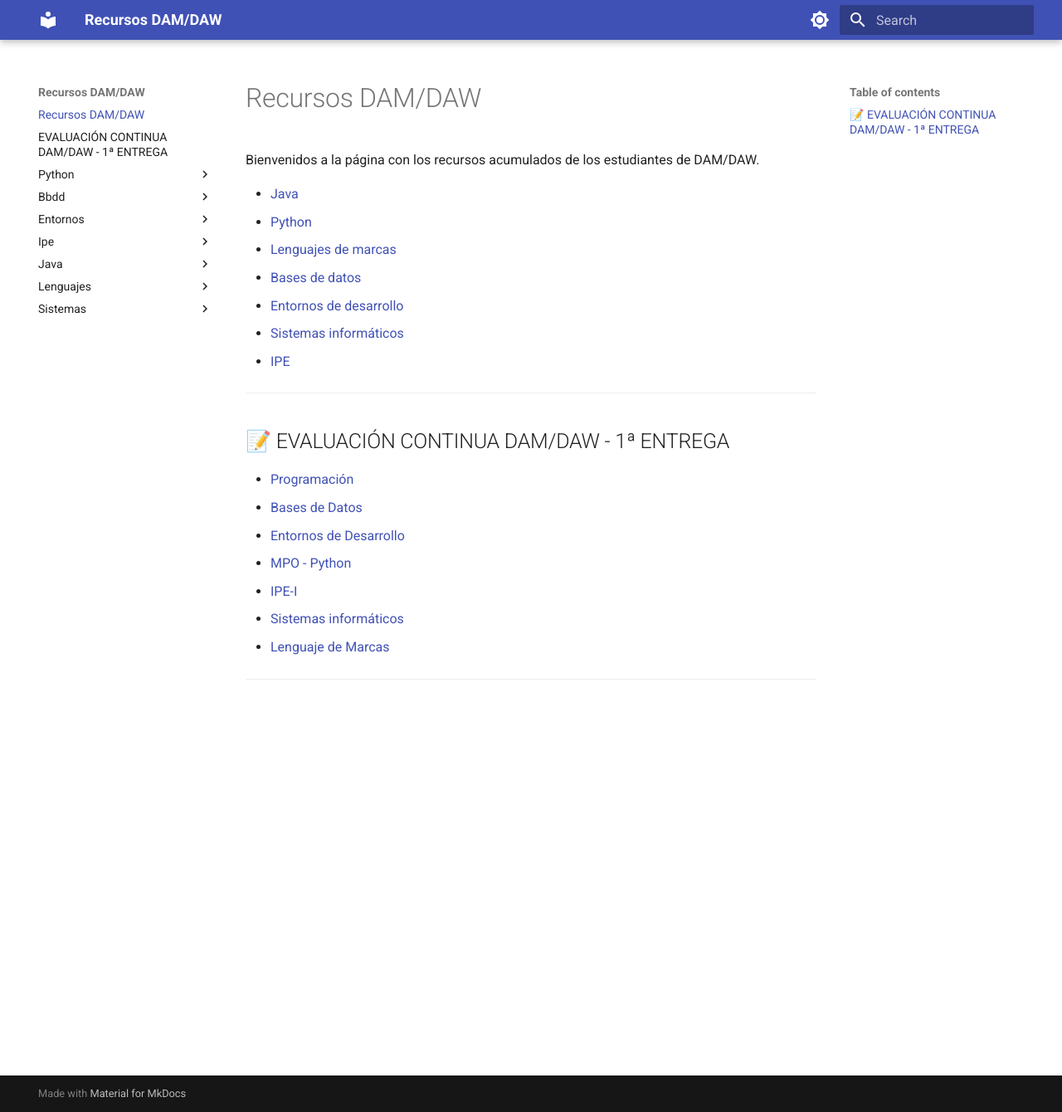
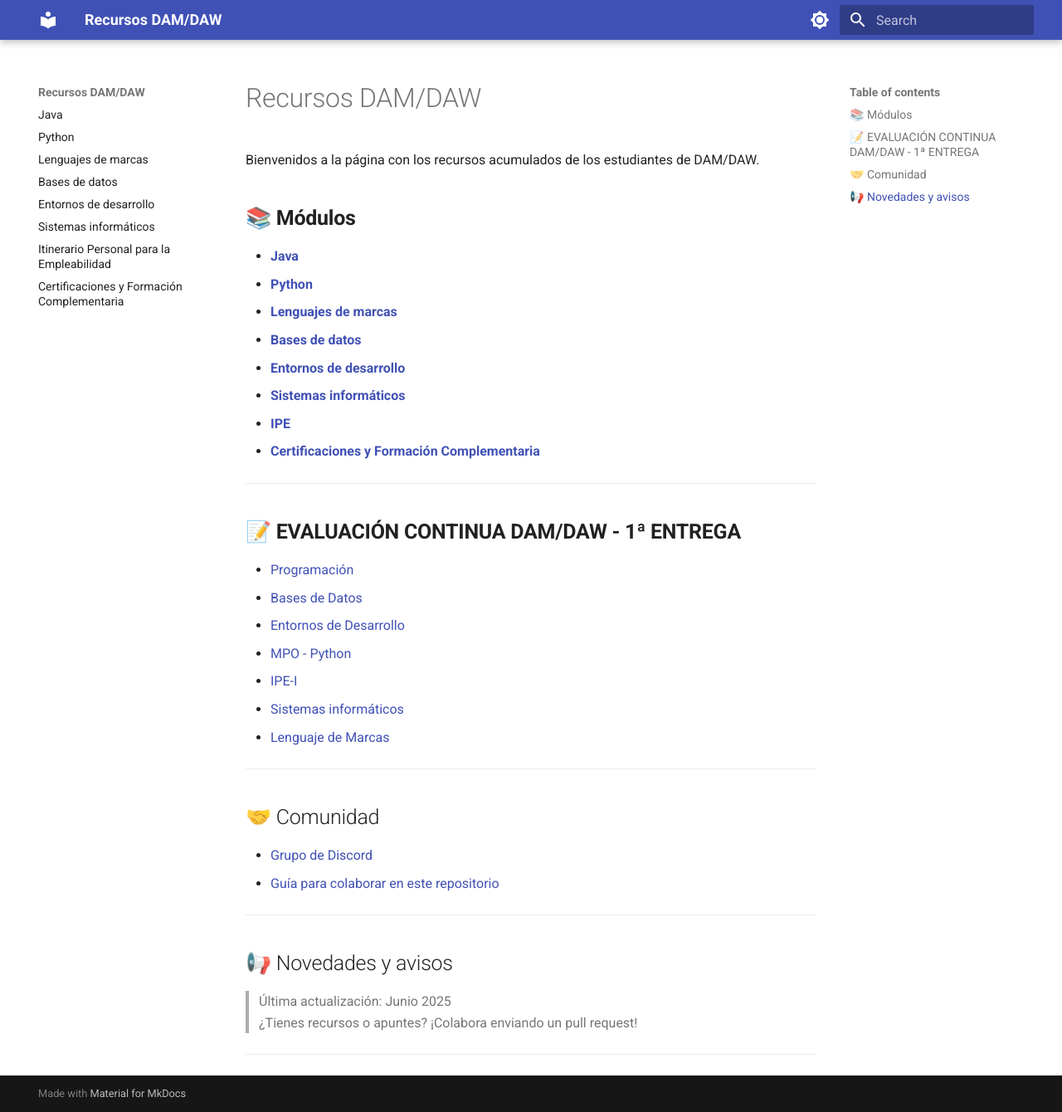
Before and after one commit to jordicido/recursosDAMDAW, an MkDocs documentation site: the page built from docs/index.md, in a window 1280 px wide and 1340 px high. Shown: the whole window at 83% size. Built offline with MkDocs 1.6.1 and Material for MkDocs 9.7.7, drawn with Linux system fonts in a browser that asks for light colours.

Commit message:
Modificaciones layout e index

```diff
--- a/docs/index.md
+++ b/docs/index.md
@@ -2,17 +2,21 @@
 
 Bienvenidos a la página con los recursos acumulados de los estudiantes de DAM/DAW.
 
-- [Java](java/index.md)
-- [Python](python/index.md)
-- [Lenguajes de marcas](lenguajes/index.md)
-- [Bases de datos](bbdd/index.md)
-- [Entornos de desarrollo](entornos/index.md)
-- [Sistemas informáticos](sistemas/index.md)
-- [IPE](ipe/index.md)
+
+## 📚 **Módulos**
+
+- [**Java**](Java/index.md)
+- [**Python**](Python/index.md)
+- [**Lenguajes de marcas**](<Lenguajes de Marcas y Sistemas de Gestión de la Información/index.md>)
+- [**Bases de datos**](<Bases de Datos/index.md>)
+- [**Entornos de desarrollo**](<Entornos de Desarrollo/index.md>)
+- [**Sistemas informáticos**](<Sistemas Informáticos/index.md>)
+- [**IPE**](<Itinerario Personal para la Empleabilidad/index.md>)
+- [**Certificaciones y Formación Complementaria**](<Certificaciones y Formación Complementaria/index.md>)
 
 ---
 
-## 📝 EVALUACIÓN CONTINUA DAM/DAW - 1ª ENTREGA
+## 📝 **EVALUACIÓN CONTINUA DAM/DAW - 1ª ENTREGA**
 
 - [Programación](/docs/eva_continua.md#-proyecto-programacion-java)
 - [Bases de Datos](/docs/eva_continua.md#-proyecto-bases-de-datos)
@@ -23,3 +27,16 @@ Bienvenidos a la página con los recursos acumulados de los estudiantes de DAM/D
 - [Lenguaje de Marcas](/docs/eva_continua.md#️-proyecto-lenguaje-de-marcas)
 
 ---
+
+## 🤝 Comunidad
+
+- [Grupo de Discord](https://discord.gg/WBPJua2j)
+- [Guía para colaborar en este repositorio](https://github.com/jordicido/recursosDAMDAW)
+
+---
+## 📢 Novedades y avisos
+
+> Última actualización: Junio 2025
+> ¿Tienes recursos o apuntes? ¡Colabora enviando un pull request!
+
+---
--- a/mkdocs.yml
+++ b/mkdocs.yml
@@ -1,5 +1,16 @@
 site_name: Recursos DAM/DAW
 site_url: https://jordicido.github.io/recursosDAMDAW
+
+nav:
+  - Java: Java/index.md
+  - Python: Python/index.md
+  - Lenguajes de marcas: "Lenguajes de Marcas y Sistemas de Gestión de la Información/index.md"
+  - Bases de datos:  "Bases de Datos/index.md"
+  - Entornos de desarrollo: "Entornos de Desarrollo/index.md"
+  - Sistemas informáticos: "Sistemas Informáticos/index.md"
+  - Itinerario Personal para la Empleabilidad: "Itinerario Personal para la Empleabilidad/index.md"
+  - Certificaciones y Formación Complementaria: "Certificaciones y Formación Complementaria/index.md"
+
 theme:
   name: material
   palette:
```
Also changed, not shown: README.md (+4 -1 lines), docs/Bases de Datos/index.md (renamed from docs/bbdd/index.md), docs/Certificaciones y Formación Complementaria/index.md (added), docs/Entornos de Desarrollo/index.md (renamed from docs/entornos/index.md), docs/Itinerario Personal para la Empleabilidad/index.md (renamed from docs/ipe/index.md), docs/Lenguajes de Marcas y Sistemas de Gestión de la Información/index.md (renamed from docs/lenguajes/index.md), docs/Sistemas Informáticos/index.md (renamed from docs/sistemas/index.md).
